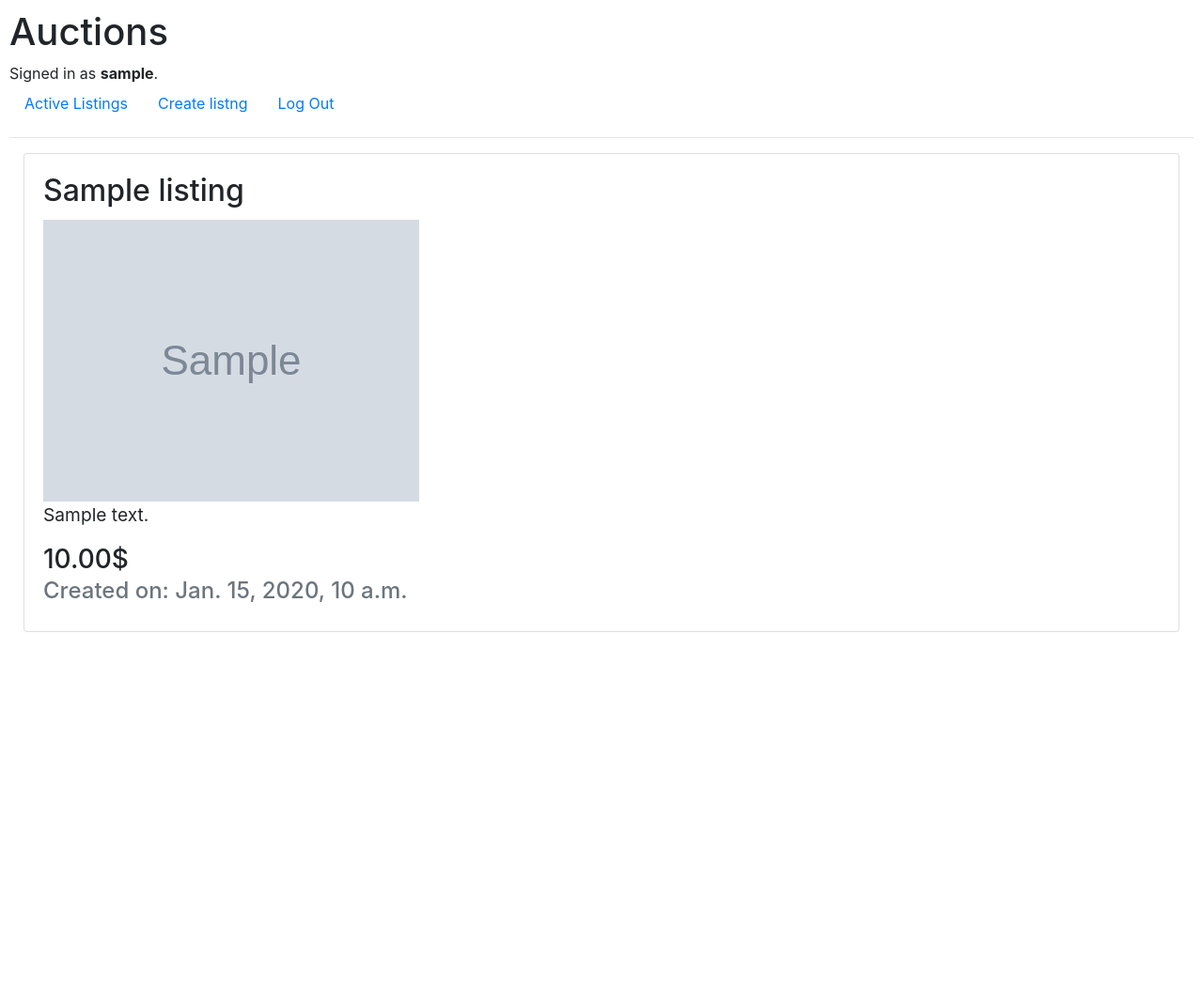
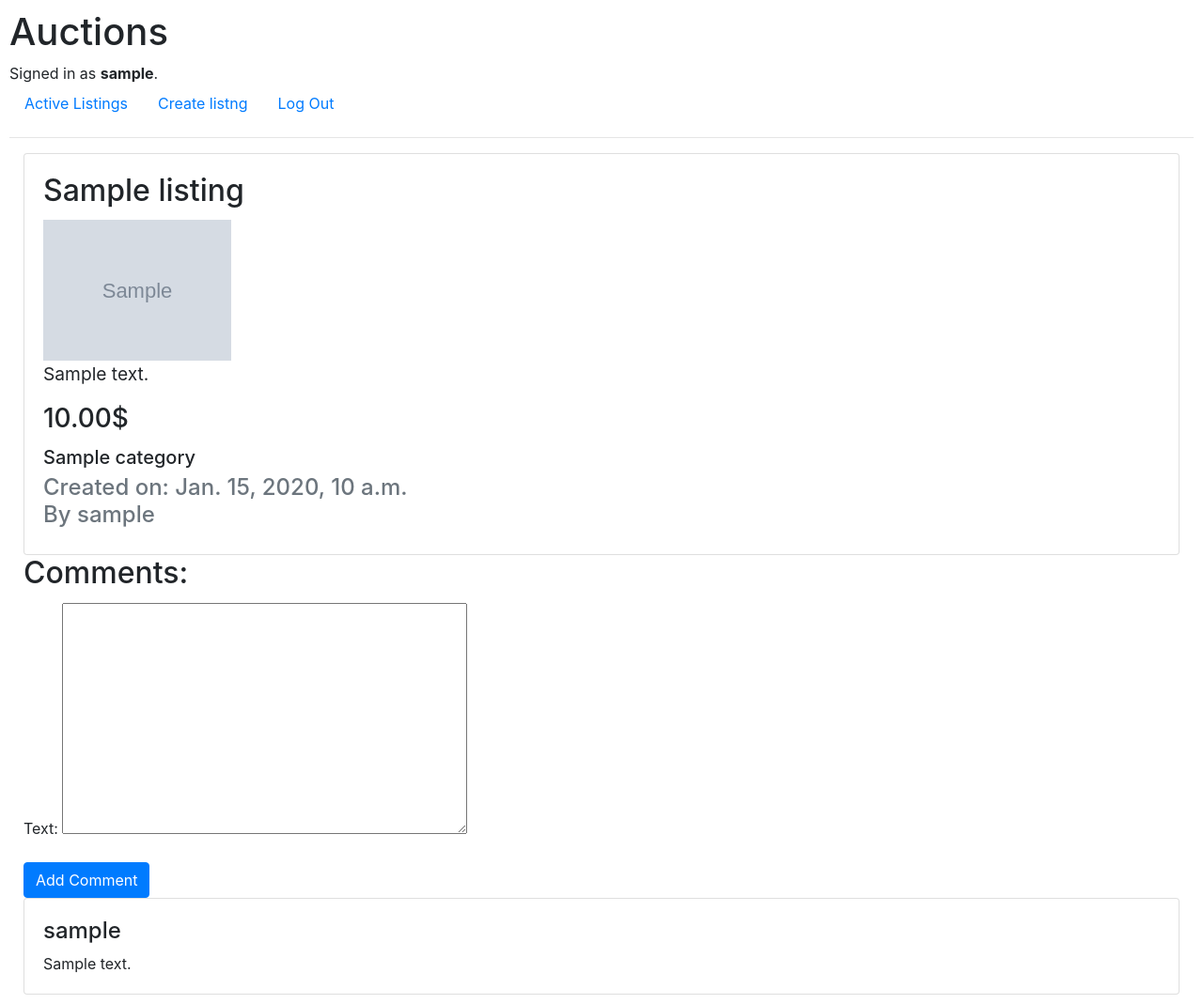
Before and after one commit to yogorus/CS50w-Project-Commerce, a Django app: page /listing/1 in a window 1280 px wide. Shown: the whole page at 94% size. Before the commit the page ends 673 px from the top, so only its background shows below. Run offline with Django 3.2, Linux system fonts and the light colour scheme; a user stored in the database is signed in; tables that the repository leaves empty hold one stand-in row (values such as "Sample post"); grey boxes marked "Sample" are stand-in pictures; some libraries are stand-ins or nearby versions.

Commit message:
Add comment form on listing page

```diff
--- /dev/null
+++ b/auctions/forms.py
@@ -0,0 +1,19 @@
+from django import forms
+from .models import Category
+
+
+CHOICES = [('', '----')] + [category for category in Category.objects.all().values_list('name', 'name')]
+
+
+class ListingForm(forms.Form):
+    title = forms.CharField()
+    description = forms.CharField(widget=forms.Textarea)
+    price = forms.DecimalField(max_digits=10, decimal_places=2)
+    image = forms.URLField(required=False, widget=forms.URLInput(attrs={
+        'placeholder' : 'Url for image(optional)'
+    }))
+    category = forms.ChoiceField(required=False, choices=CHOICES)
+
+
+class CommentForm(forms.Form):
+    text = forms.CharField(widget=forms.Textarea)
--- a/auctions/models.py
+++ b/auctions/models.py
@@ -19,7 +19,7 @@ class Listing(models.Model):
     price = models.DecimalField(max_digits=10, decimal_places=2)
     image = models.URLField(blank=True, null=True)
     date = models.DateTimeField(auto_now_add=True)
-    category = models.ForeignKey(Category, on_delete=models.CASCADE, related_name='listings', blank=True, default='No Category')
+    category = models.ForeignKey(Category, on_delete=models.CASCADE, related_name='listings', blank=True, null=True, default='No Category')
     author = models.ForeignKey(User, on_delete=models.CASCADE, related_name="listings")
 
     def __str__(self):
--- a/auctions/static/auctions/styles.css
+++ b/auctions/static/auctions/styles.css
@@ -1,3 +1,8 @@
 body {
     padding: 10px;
 }
+
+img {
+    width: 200px;
+    height: auto;
+}
--- a/auctions/templates/auctions/listing.html
+++ b/auctions/templates/auctions/listing.html
@@ -9,9 +9,28 @@
                     <img src="{{ listing.image }}" class="img-fluid">
                 {% endif %}
                 <p class="card-text" style="font-size: 1.2em;">{{ listing.description }}</p>
-                <h3 class="card-titile">{{ listing.price }}$</h3>
-                <h4 class="card-subtitle mb-2 text-muted">Created on: {{ listing.date }}</h4>
+                <h3 class="card-title">{{ listing.price }}$</h3>
+                {% if listing.category %}
+                                <h5 class="card-title">{{ listing.category }}</h5>
+                {% endif %}
+                <h4 class="card-subtitle mb-2 text-muted">Created on: {{ listing.date }}<br>By {{ listing.author }}</h4>
             </div>
         </div>
+        <h2 class="card-title">Comments:</h2>
+            {% if user.is_authenticated %}
+                <form action="{% url 'listing' id=listing.id %}" method="post">
+                    {% csrf_token %}
+                    {{ form.as_p }}
+                    <button type="submit" class="btn btn-primary">Add Comment</button>
+                </form>
+            {% endif %}
+            {% for comment in comments %}
+                <div class="card">
+                    <div class="card-body">
+                        <h4 class="card-titile">{{ comment.author }}</h4>
+                        <p class="card-text">{{ comment.text }}</p>
+                    </div>
+                </div>
+            {% endfor %}
     </div>
 {% endblock body %}
--- a/auctions/views.py
+++ b/auctions/views.py
@@ -4,19 +4,11 @@ from django.db import IntegrityError
 from django.http import HttpResponse, HttpResponseRedirect
 from django.shortcuts import render, get_object_or_404
 from django.urls import reverse
-from django import forms
-
-from .models import User, Listing
 
 
-class ListingForm(forms.Form):
-    title = forms.CharField()
-    description = forms.CharField(widget=forms.Textarea)
-    price = forms.DecimalField(max_digits=10, decimal_places=2)
-    image = forms.URLField(required=False, widget=forms.URLInput(attrs={
-        'placeholder' : 'Url for image(optional)'
-    }))
-    # TODO: category
+from .models import User, Listing, Category, Comment
+from .forms import ListingForm, CommentForm
+
 
 def index(request):
     listings = Listing.objects.all().order_by('-date')
@@ -88,8 +80,13 @@ def create(request):
             description = form.cleaned_data['description']
             price = form.cleaned_data['price']
             image = form.cleaned_data['image']
+            try:
+                category = Category.objects.get(name=form.cleaned_data['category'])
+            except Category.DoesNotExist:
+                category = None
+            author = request.user
 
-            listing = Listing(title=title, description=description, price=price, image=image)
+            listing = Listing(title=title, description=description, price=price, image=image, category=category, author=author)
             listing.save()
 
         else:
@@ -104,7 +101,26 @@ def create(request):
 
 def listing(request, id):
     listing = get_object_or_404(Listing, pk=id)
+    comments = listing.comments.all()
+
+    if request.method == "POST":
+        comment_form = CommentForm(request.POST)
+
+        if comment_form.is_valid():
+            author = request.user
+            text = comment_form.cleaned_data['text']
+            comment = Comment(author=author, text=text, listing=listing)
+
+            comment.save()
+        else:
+            return render(request, "auctions/listing.html", {
+                "form": comment_form
+            })
+
+        return HttpResponseRedirect(reverse('listing', args=[listing.id]))
 
     return render(request, 'auctions/listing.html', {
-        'listing' : listing
+        'listing' : listing,
+        'comments': comments,
+        'form': CommentForm
     })
```
Also changed, not shown: auctions/templates/auctions/index.html (+9 -6 lines), auctions/migrations/0004_alter_listing_category.py (added).
